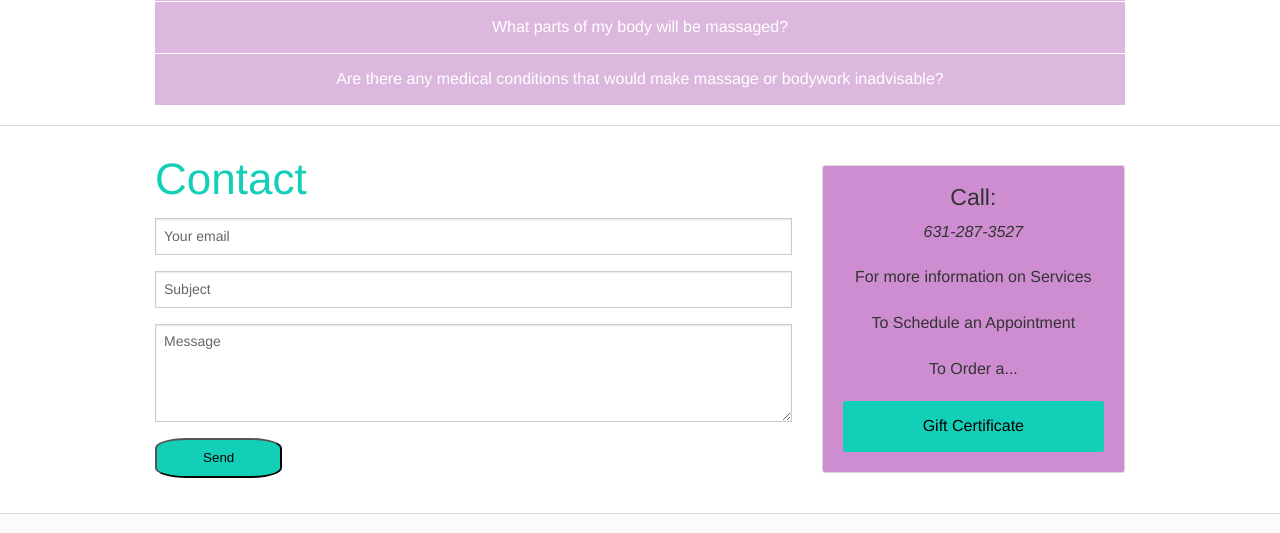
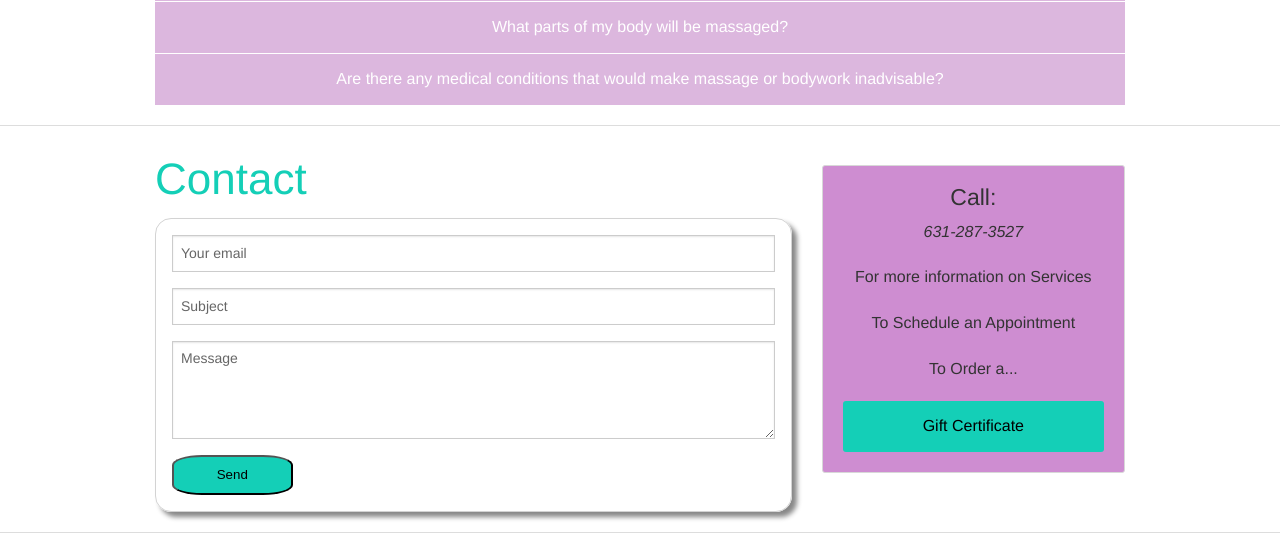
Before and after one commit to rimmesbe/TrinityFusion_site, a PHP site: page /homepage.php in a window 1280 px wide. Shown: the part 3775-4308 px from the top of the page. Run offline with PHP 8.4, Linux system fonts and the light colour scheme; some libraries are stand-ins or nearby versions.

Commit message:
gave box shadowing to contact form

```diff
--- a/massage_and_facials/css/application.css
+++ b/massage_and_facials/css/application.css
@@ -136,3 +136,9 @@ a.button.border-button {
 #home-color {
   color: #D077F6;
 }
+
+#shadow-form {
+  border-radius: 1em;
+  border: 1px solid lightgrey;
+  box-shadow: 5px 5px 5px #888888;
+}
--- a/massage_and_facials/homepage.php
+++ b/massage_and_facials/homepage.php
@@ -451,8 +451,9 @@
     <!-- contact section -->
     <div class="row" id="contact">
       <div class="large-8 medium-8 columns">
-        <div class="contact-div">
         <h1 class="teal-color">Contact</h1>
+        <div id="shadow-form">
+          <div class="contact-div" style="margin: 1em;">
             <form id="contactform" method="post" action="<?php echo $_SERVER['PHP_SELF']; ?>" novalidate>
               <?php
                 if($sent === true) {
@@ -470,6 +471,7 @@
               <textarea rows="5" name="message" placeholder="Message"><?php echo (isset($message) ? $message : ""); ?></textarea>
               <input type="submit" name="submitform" value="Send" id="form-submit">
             </form>
+          </div> <!-- contact div -->
         </div>
       </div>
       <div class="large-4 medium-4 columns margin-top">
```
Lines whose indentation alone changed are shown as unchanged.
